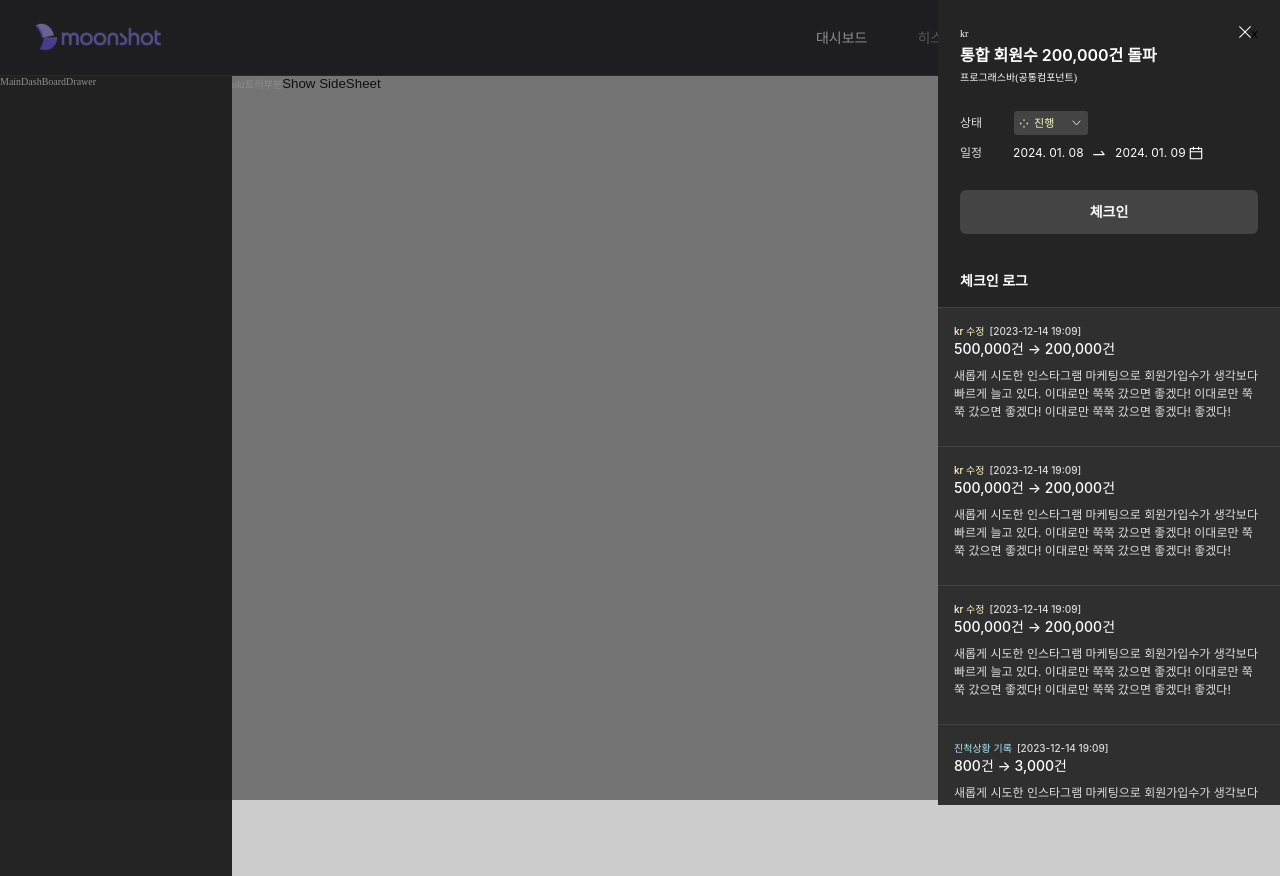
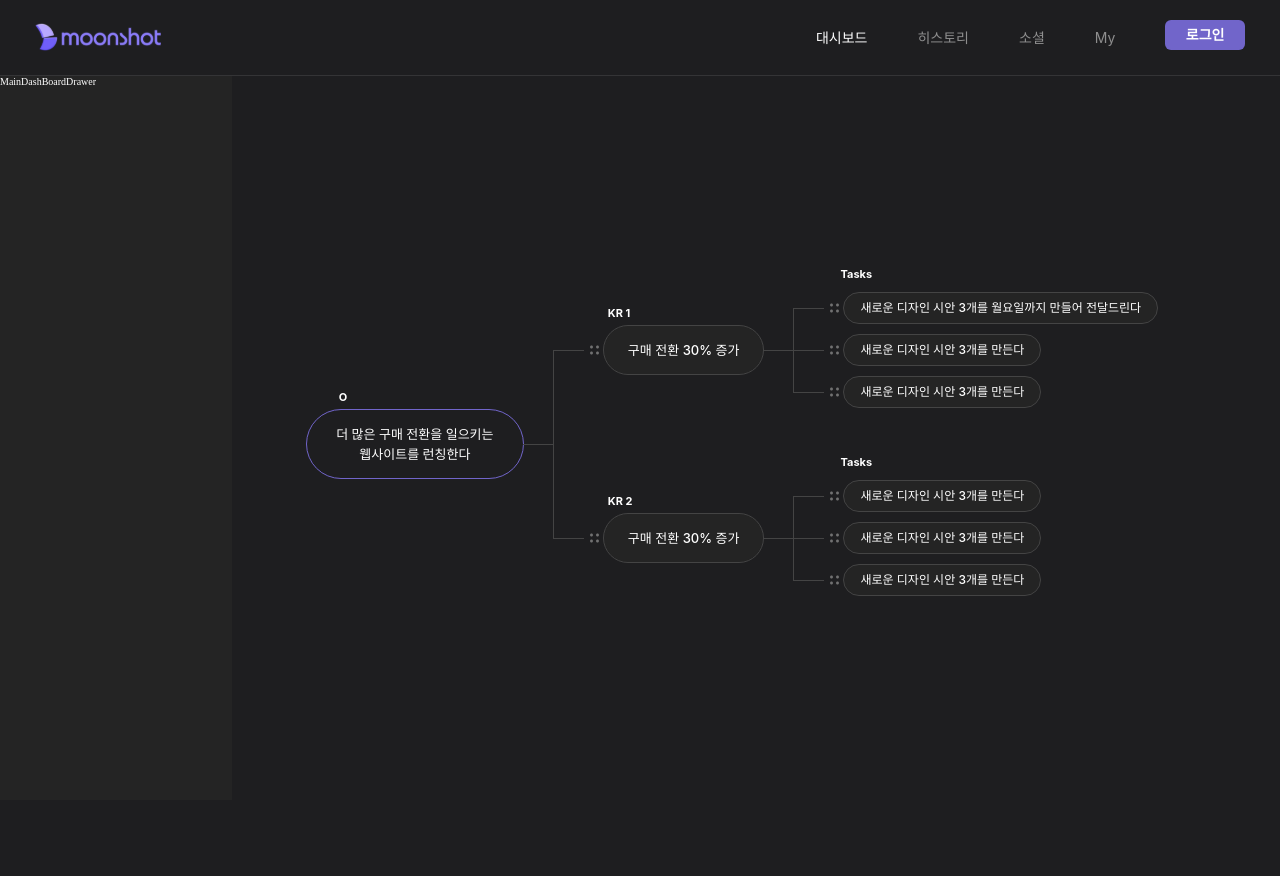
Before and after one commit to MOONSHOT-Team/MOONSHOT-CLIENT, a React (Vite) app: page /dashboard in a window 1280 px wide. After the commit the page ends 800 px from the top, so only its background shows below. Built offline with nearby package versions, Linux system fonts and the light colour scheme; a web font is replaced by a local one; what emotion-normalize would draw is missing.

Commit message:
[mainDashborad] 메인대시보드 트리 (#94)
* feat/kr노드 구현

* feat: krnode 구현"

```diff
--- a/src/MainDashBoard/assets/icons/index.ts
+++ b/src/MainDashBoard/assets/icons/index.ts
@@ -1,5 +1,6 @@
 import IcClose from './icClose.svg?react';
 import IcDoneState from './icDoneState.svg?react';
+import IcDrag from './icDrag.svg?react';
 import IcDropDownThin from './icDropDownThin.svg?react';
 import IcDropUpThin from './icDropUpThin.svg?react';
 import IcHoldState from './icHoldState.svg?react';
@@ -9,6 +10,7 @@ import IcWaitState from './IcWaitState.svg?react';
 export {
   IcClose,
   IcDoneState,
+  IcDrag,
   IcDropDownThin,
   IcDropUpThin,
   IcHoldState,
--- /dev/null
+++ b/src/MainDashBoard/components/mainDashBoardOkrTree/MainDashKrNodes.tsx
@@ -0,0 +1,45 @@
+import StraightLine from '@components/OkrTree/lines/StraightLine';
+import styled from '@emotion/styled';
+import {
+  StKrBox,
+  StKrBoxWrapper,
+  StKrLabel,
+  StNodesContainer,
+} from '@styles/OkrTree/CommonNodeStyle';
+
+import { IcDrag } from '../../assets/icons';
+import { MOCK_MAIN_OKR_DATA } from '../../constants/MOCK_MAIN_OKR_DATA';
+
+interface IMainDashKrNodesProps {
+  krIdx: number;
+  onShowSideSheet: () => void;
+}
+
+export const MainDashKrNodes = ({ krIdx, onShowSideSheet }: IMainDashKrNodesProps) => {
+  const { keyResultTitle } = MOCK_MAIN_OKR_DATA.krList[krIdx];
+
+  return (
+    <StNodesContainer>
+      <StKrLabel>KR {krIdx + 1}</StKrLabel>
+      <StMainDashKrBoxWrapper onClick={onShowSideSheet}>
+        <StraightLine />
+        <StyledIcDrag />
+        <StMainDashBox>{keyResultTitle}</StMainDashBox>
+      </StMainDashKrBoxWrapper>
+    </StNodesContainer>
+  );
+};
+
+const StMainDashKrBoxWrapper = styled(StKrBoxWrapper)`
+  display: flex;
+  align-items: center;
+`;
+
+const StyledIcDrag = styled(IcDrag)`
+  margin: 0 0.5rem 0 0.6rem;
+`;
+
+const StMainDashBox = styled(StKrBox)`
+  color: ${({ theme }) => theme.colors.gray_000};
+  ${({ theme }) => theme.fonts.body_13_medium};
+`;
--- /dev/null
+++ b/src/MainDashBoard/components/mainDashBoardOkrTree/MainDashObjectNode.tsx
@@ -0,0 +1,23 @@
+import { CommonObjNode } from '@components/OkrTree/Nodes/CommonObjNode';
+import styled from '@emotion/styled';
+export interface IMainBoardObjNodeProps {
+  objValue: string;
+  objStroke: string;
+}
+
+const MainDashObjectNode = ({ objValue, objStroke }: IMainBoardObjNodeProps) => {
+  return (
+    <CommonObjNode hoverStyle={false} objStroke={objStroke}>
+      <StMainDashObjP>{objValue}</StMainDashObjP>
+    </CommonObjNode>
+  );
+};
+
+export default MainDashObjectNode;
+
+const StMainDashObjP = styled.p`
+  color: ${({ theme }) => theme.colors.gray_000};
+  ${({ theme }) => theme.fonts.body_13_medium};
+
+  word-break: keep-all;
+`;
--- /dev/null
+++ b/src/MainDashBoard/components/mainDashBoardOkrTree/MainDashTaskNodes.tsx
@@ -0,0 +1,57 @@
+import NodeLines from '@components/OkrTree/lines/NodeLines';
+import StraightLine from '@components/OkrTree/lines/StraightLine';
+import styled from '@emotion/styled';
+import {
+  StNodesContainer,
+  StTaskBox,
+  StTaskBoxWrapper,
+  StTaskLabel,
+  StTaskNodeContainer,
+} from '@styles/okrTree/CommonNodeStyle';
+import { ITaskNodesTypes } from '@type/OkrTree/TasksTypes';
+
+import { IcDrag } from '../../assets/icons';
+import { MOCK_MAIN_OKR_DATA } from '../../constants/MOCK_MAIN_OKR_DATA';
+
+export const MainDashTaskNodes = ({ isFirstChild, krIdx, taskIdx }: ITaskNodesTypes) => {
+  const { title, idx } = MOCK_MAIN_OKR_DATA.krList[krIdx].taskList[taskIdx]; //krIdx번의 kr의 taskIdx task의 데이터를 다루는 tasknode
+
+  return (
+    <StNodesContainer>
+      {isFirstChild && <StTaskLabel>Tasks</StTaskLabel>}
+      <StTaskNodeContainer>
+        <NodeLines />
+        <StMainDashTaskBoxWrapper>
+          <StraightLine />
+          <StyledIcDrag />
+          <StMainDashTaskBox $idx={idx}>{title}</StMainDashTaskBox>
+        </StMainDashTaskBoxWrapper>
+      </StTaskNodeContainer>
+    </StNodesContainer>
+  );
+};
+
+const StMainDashTaskBoxWrapper = styled(StTaskBoxWrapper)`
+  display: flex;
+  align-items: center;
+`;
+
+const StMainDashTaskBox = styled(StTaskBox)<{ $idx: number }>`
+  display: flex;
+  align-items: center;
+  justify-content: center;
+  width: fit-content;
+  min-width: 18rem;
+  padding: 0.6rem 1.6rem;
+  color: ${({ theme }) => theme.colors.gray_000};
+  ${({ theme }) => theme.fonts.body_12_medium};
+
+  &:hover {
+    background-color: ${({ theme }) => theme.colors.gray_600};
+    outline: 1px solid ${({ theme }) => theme.colors.gray_500};
+  }
+`;
+
+const StyledIcDrag = styled(IcDrag)`
+  margin: 0 0.5rem 0 0.6rem;
+`;
--- /dev/null
+++ b/src/MainDashBoard/components/mainDashBoardOkrTree/MainDashboardOKRTree.tsx
@@ -0,0 +1,49 @@
+import OkrTreeTemplate from '@components/OkrTree/Template/OkrTreeTemplate';
+import { css } from '@emotion/react';
+
+import { MOCK_MAIN_OKR_DATA } from '../../constants/MOCK_MAIN_OKR_DATA';
+import { MainDashKrNodes } from './MainDashKrNodes';
+import MainDashObjectNode from './MainDashObjectNode';
+import { MainDashTaskNodes } from './MainDashTaskNodes';
+
+interface IMainDashboardOKRTreeProps {
+  onShowSideSheet: () => void;
+}
+
+const MainDashboardOKRTree = ({ onShowSideSheet }: IMainDashboardOKRTreeProps) => {
+  const { krList } = MOCK_MAIN_OKR_DATA;
+  return (
+    <article css={okrTreeContainer}>
+      <div css={okrTree}>
+        <OkrTreeTemplate
+          ObjNode={() => (
+            <MainDashObjectNode
+              objValue="더 많은 구매 전환을 일으키는 웹사이트를 런칭한다 "
+              objStroke="#7165CA"
+            />
+          )}
+          keyResultList={krList}
+          KrNodes={(krIdx) => <MainDashKrNodes krIdx={krIdx} onShowSideSheet={onShowSideSheet} />}
+          TaskNodes={(isFirstChild, krIdx, taskIdx) => (
+            <MainDashTaskNodes isFirstChild={isFirstChild} krIdx={krIdx} taskIdx={taskIdx} />
+          )}
+        />
+      </div>
+    </article>
+  );
+};
+
+export default MainDashboardOKRTree;
+
+const okrTreeContainer = css`
+  position: relative;
+  display: flex;
+  align-items: center;
+  justify-content: center;
+  width: 100%;
+  height: 100%;
+`;
+
+const okrTree = css`
+  padding: 5rem 9.8rem 5rem 5rem;
+`;
--- /dev/null
+++ b/src/MainDashBoard/constants/MOCK_MAIN_OKR_DATA.ts
@@ -0,0 +1,103 @@
+export const MOCK_MAIN_OKR_DATA = {
+  objId: 2,
+  idx: 0,
+  objTitle: '통합 회원가입수 200,000건 돌파',
+  objIsExpired: true,
+  objListSize: 6,
+  krList: [
+    {
+      keyResultId: 4,
+      idx: 0,
+      keyResultTitle: '구매 전환 30% 증가',
+      taskList: [
+        {
+          id: 10,
+          idx: 0,
+          title: '새로운 디자인 시안 3개를 월요일까지 만들어 전달드린다',
+        },
+        {
+          id: 11,
+          idx: 1,
+          title: '새로운 디자인 시안 3개를 만든다',
+        },
+        {
+          id: 12,
+          idx: 2,
+          title: '새로운 디자인 시안 3개를 만든다',
+        },
+      ],
+    },
+    {
+      keyResultId: 5,
+      idx: 1,
+      keyResultTitle: '구매 전환 30% 증가',
+      taskList: [
+        {
+          id: 13,
+          idx: 0,
+          title: '새로운 디자인 시안 3개를 만든다',
+        },
+        {
+          id: 14,
+          idx: 1,
+          title: '새로운 디자인 시안 3개를 만든다',
+        },
+        {
+          id: 15,
+          idx: 2,
+          title: '새로운 디자인 시안 3개를 만든다',
+        },
+      ],
+    },
+  ],
+  objList: [
+    {
+      id: 7,
+      title: '통합 회원가입수 200,000건 돌파',
+      content: '제발 성공하자!!',
+      category: '성장',
+      date: '24.01.11 - 24.02.05',
+      progress: 0,
+    },
+    {
+      id: 6,
+      title: '통합 회원가입수 200,000건 돌파',
+      content: '제발 성공하자!!',
+      category: '성장',
+      date: '24.01.04 - 24.01.29',
+      progress: 0,
+    },
+    {
+      id: 5,
+      title: '통합 회원가입수 200,000건 돌파',
+      content: '제발 성공하자!!',
+      category: '성장',
+      date: '24.01.04 - 24.01.29',
+      progress: 0,
+    },
+    {
+      id: 4,
+      title: '통합 회원가입수 200,000건 돌파',
+      content: '제발 성공하자!!',
+      category: '성장',
+      date: '24.01.04 - 24.01.29',
+      progress: 0,
+    },
+    {
+      id: 3,
+      title: '통합 회원가입수 200,000건 돌파',
+      content: '제발 성공하자!!',
+      category: '성장',
+      date: '24.01.04 - 24.01.29',
+      progress: 0,
+    },
+    {
+      id: 2,
+      title: '통합 회원가입수 200,000건 돌파',
+      content: '제발 성공하자!!',
+      category: '성장',
+      date: '24.01.04 - 24.01.01',
+      progress: 33,
+    },
+  ],
+};
--- a/src/MainDashBoard/index.tsx
+++ b/src/MainDashBoard/index.tsx
@@ -3,23 +3,11 @@ import { css } from '@emotion/react';
 import { useState } from 'react';
 
 import MainDashBoardDrawer from './components/mainDashBoardDrawer/MainDashBoardDrawer';
+import MainDashboardOKRTree from './components/mainDashBoardOkrTree/MainDashboardOKRTree';
 import SideSheet from './components/sideSheet/SideSheet';
 
-interface IMainDashboardOKRTreeProps {
-  onShowSideSheet: () => void;
-}
-
-const MainDashboardOKRTree = ({ onShowSideSheet }: IMainDashboardOKRTreeProps) => {
-  return (
-    <article css={{ flex: '1', backgroundColor: '#ccc' }}>
-      okr트리부분
-      <button onClick={onShowSideSheet}>Show SideSheet</button>
-    </article>
-  );
-};
-
 const MainDashBoard = () => {
-  const [showSideSheet, setShowSideSheet] = useState<boolean>(true);
+  const [showSideSheet, setShowSideSheet] = useState<boolean>(false);
 
   const handleShowSideSheet = () => {
     setShowSideSheet(true);
@@ -45,6 +33,6 @@ export default MainDashBoard;
 
 const mainDashboardStyle = css`
   display: flex;
-  width: 100vw;
-  height: 100vh;
+  width: 100%;
+  height: 100%;
 `;
--- a/src/common/components/OkrTree/Template/KrTemplate/KrContainer.tsx
+++ b/src/common/components/OkrTree/Template/KrTemplate/KrContainer.tsx
@@ -16,7 +16,7 @@ const KrContainer = ({ keyResultList, KrNodes, TaskNodes }: IKrContainerProps) =
     <StKrContainer>
       {keyResultList.map((kr) => {
         return (
-          <StKrWrapper key={kr.title}>
+          <StKrWrapper key={kr.keyResultTitle}>
             <NodeLines />
             <KrTaskContainer krProp={kr} KrNodes={KrNodes} TaskNodes={TaskNodes} />
           </StKrWrapper>
--- a/src/common/components/layout/Header/index.tsx
+++ b/src/common/components/layout/Header/index.tsx
@@ -26,6 +26,7 @@ export default Header;
 
 const StHeader = styled.header`
   position: fixed;
+  top: 0;
   display: flex;
   align-items: center;
   justify-content: space-between;
--- a/src/common/components/layout/MainLayout/index.tsx
+++ b/src/common/components/layout/MainLayout/index.tsx
@@ -17,6 +17,6 @@ const MainLayout = ({ children }: PropsWithChildren) => {
 export default MainLayout;
 
 const mainHeight = css`
-  height: calc(100vh - 7.6rem);
+  height: calc(100vh);
   padding-top: 7.6rem;
 `;
--- a/src/common/type/OkrTree/KeyResultTypes.ts
+++ b/src/common/type/OkrTree/KeyResultTypes.ts
@@ -1,7 +1,8 @@
 import { ITaskTypes } from './TasksTypes';
 
 export interface IKeyResultTypes {
-  title: string;
+  keyResultTitle: string;
+  keyResultId?: number;
   startAt?: string;
   expireAt?: string;
   idx: number;
--- a/src/common/type/OkrTree/TasksTypes.ts
+++ b/src/common/type/OkrTree/TasksTypes.ts
@@ -1,6 +1,7 @@
 export interface ITaskTypes {
   title: string;
-  idx: number;
+  id?: number;
+  idx?: number;
 }
 
 export interface ITaskNodesTypes {
```
Also changed, not shown: src/MainDashBoard/assets/icons/icDrag.svg (added).
